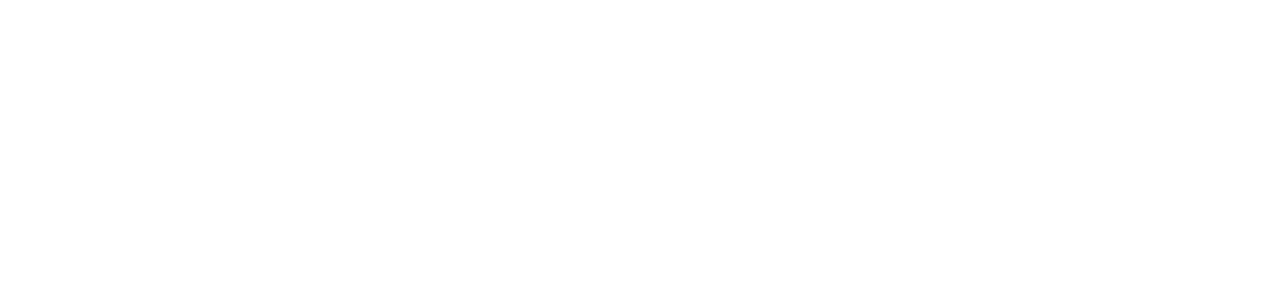
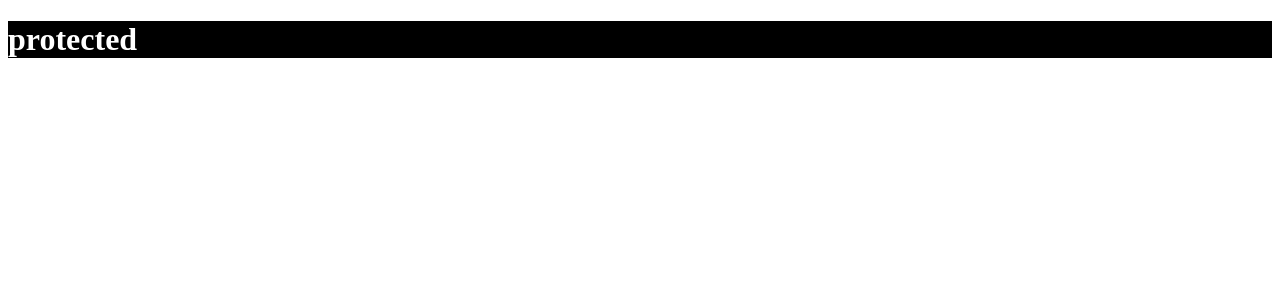
Before and after one commit to seungkum/nomad_reactjs_master_ts, a React (Create React App) app: page / in a window 1280 px wide. Shown: the top 300 px of the page. Built offline with nearby package versions, Linux system fonts and the light colour scheme.

Commit message:
#3.6 Themes (08:42)

```diff
--- a/package.json
+++ b/package.json
@@ -10,6 +10,7 @@
     "@types/node": "^16.7.13",
     "@types/react": "^18.0.0",
     "@types/react-dom": "^18.0.0",
+    "@types/react-query": "^1.2.9",
     "react": "^18.2.0",
     "react-dom": "^18.2.0",
     "react-scripts": "5.0.1",
--- a/src/App.tsx
+++ b/src/App.tsx
@@ -1,10 +1,18 @@
+import styled from "styled-components";
 import Circle from "./Circle";
 
 function App() {
+    const Container = styled.div`
+        background-color: ${(props) => props.theme.bgColor}; //만약 틀리면 알려준다. 에러라고
+    `;
+    const H1 = styled.h1`
+        color: ${(props) => props.theme.textColor};
+    `;
     return (
         <div className='App'>
-            {/* <Circle bgColor='teal' borderColor='tomato' />
-            <Circle bgColor='tomato' text='im here' /> */}
+            <Container>
+                <H1> protected</H1>
+            </Container>
         </div>
     );
 }
--- a/src/index.tsx
+++ b/src/index.tsx
@@ -1,11 +1,14 @@
 import React from "react";
-import ReactDOM from "react-dom/client";
+import ReactDOM from "react-dom";
+import { ThemeProvider } from "styled-components";
+import App from "./App";
+import { darkTheme, lightTheme } from "./theme";
 
-import App from "./App";
-
-const root = ReactDOM.createRoot(document.getElementById("root") as HTMLElement);
-root.render(
+ReactDOM.render(
     <React.StrictMode>
-        <App />
-    </React.StrictMode>
+        <ThemeProvider theme={darkTheme}>
+            <App />
+        </ThemeProvider>
+    </React.StrictMode>,
+    document.getElementById("root")
 );
--- /dev/null
+++ b/src/theme.ts
@@ -0,0 +1,13 @@
+import { DefaultTheme } from "styled-components";
+
+export const lightTheme: DefaultTheme = {
+    bgColor: "white",
+    textColor: "black",
+    btnColor: "tomato",
+};
+
+export const darkTheme: DefaultTheme = {
+    bgColor: "black",
+    textColor: "white",
+    btnColor: "teal",
+};
```
Also changed, not shown: src/styled.d.ts (added, +9 -0 lines), 1 other file (tests, documents, lock files or other folders).
